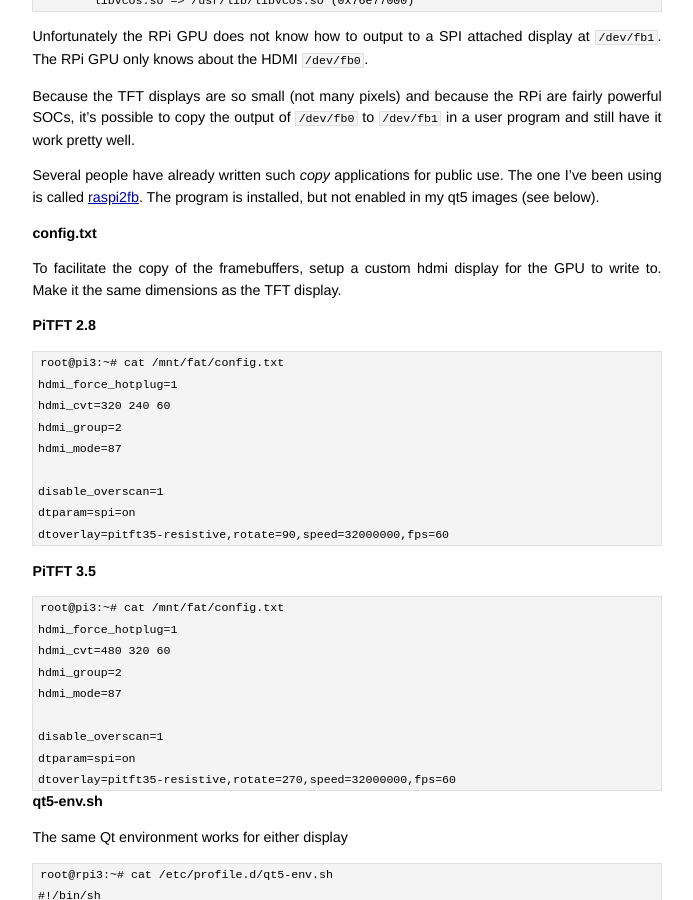
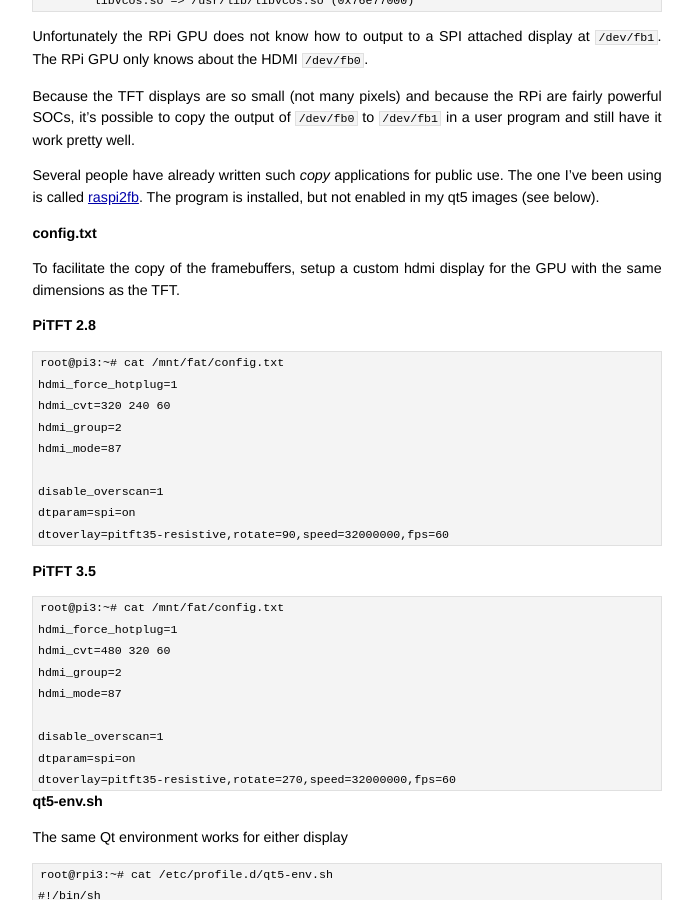
Before and after one commit to jumpnow/jumpnowtek-site, a Jekyll site: the page built from _posts/2017-01-02-pitft-displays-and-qt5.md, in a window 1280 px wide and 900 px high, scrolled down 3328 px. Shown: the whole window, without its empty margins (293-986 px from the left). Built offline with Jekyll 4.4.1, drawn with Linux system fonts in a browser that asks for light colours.

Commit message:
Fix another typo

```diff
--- a/_posts/2017-01-02-pitft-displays-and-qt5.md
+++ b/_posts/2017-01-02-pitft-displays-and-qt5.md
@@ -171,7 +171,7 @@ Several people have already written such *copy* applications for public use. The
 
 ##### config.txt
 
-To facilitate the copy of the framebuffers, setup a custom hdmi display for the GPU to write to. Make it the same dimensions as the TFT display.
+To facilitate the copy of the framebuffers, setup a custom hdmi display for the GPU with the same dimensions as the TFT.
 
 **PiTFT 2.8**
 
```
